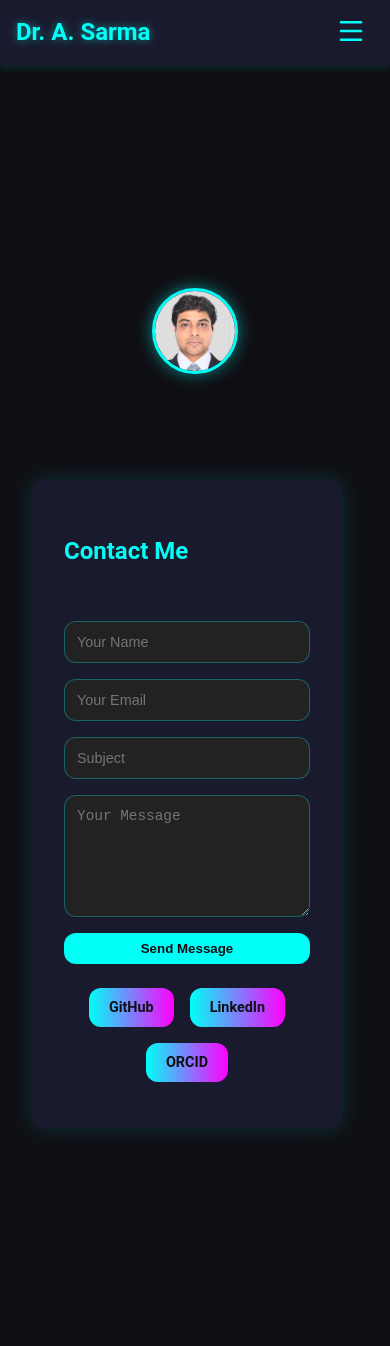
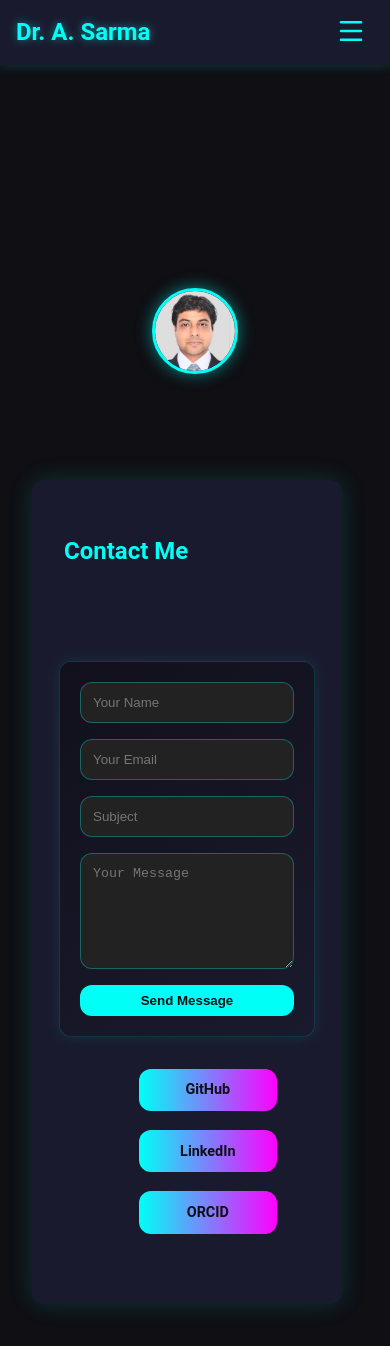
Before and after one commit to abhisakh/Advance_Portfolio, a React (Vite) app in the folder portfolio/: page /contact in a window 390 px wide. Shown: the top 1346 px of the page. Before the commit the page ends 1288 px from the top, so only its background shows below. Built offline with nearby package versions, Linux system fonts and the light colour scheme.

Commit message:
Contact form alignment

```diff
--- a/portfolio/src/pages/Contact.jsx
+++ b/portfolio/src/pages/Contact.jsx
@@ -3,7 +3,8 @@ import { motion, AnimatePresence } from 'framer-motion';
 import emailjs from '@emailjs/browser';
 import CardSection from '../components/CardSection';
 import ProfileImage from '../components/ProfileImage';
-import PageLayout from '../components/PageLayout'; // 👈 IMPORT PageLayout
+import PageLayout from '../components/PageLayout';
+import '../styles/contact.css'; // ✅ Ensure CSS is imported
 
 const Contact = () => {
   const [formData, setFormData] = useState({
@@ -25,34 +26,32 @@ const Contact = () => {
     setStatus({ loading: true, success: false, error: null });
 
     emailjs
-      .send(
-        'service_v0k7of',
-        'template_zfx02eu',
-        formData,
-        '3FmPkk6tBfERYp_x3'
-      )
+      .send('service_v0k7of', 'template_zfx02eu', formData, '3FmPkk6tBfERYp_x3')
       .then(
         () => {
           setStatus({ loading: false, success: true, error: null });
           setFormData({ from_name: '', from_email: '', subject: '', message: '' });
-
-          // Hide animation after 3 seconds
           setTimeout(() => setStatus({ ...status, success: false }), 3000);
         },
         (error) => {
           console.error('EmailJS Error:', error);
-          setStatus({ loading: false, success: false, error: 'Failed to send message. Please try again.' });
+          setStatus({
+            loading: false,
+            success: false,
+            error: 'Failed to send message. Please try again.',
+          });
         }
       );
   };
 
   return (
-    <PageLayout pageTitle="Contact"> {/* 👈 WRAPPED CONTENT */}
-      {/* 🟢 FIX: Added fixed-image-offset class here */}
+    <PageLayout pageTitle="Contact">
       <main className="fixed-image-offset">
         <ProfileImage size={120} />
 
         <CardSection title="Contact Me">
+          {/* 🧭 NEW WRAPPER ensures centered layout */}
+          <div className="contact-container">
             <form className="contact-form" onSubmit={handleSubmit}>
               <input
                 type="text"
@@ -91,17 +90,18 @@ const Contact = () => {
             </form>
 
             {status.error && (
-            <p style={{ color: 'tomato', marginTop: '1rem' }}>{status.error}</p>
+              <p className="contact-error">{status.error}</p>
             )}
 
-          <div className="contact-links" style={{ marginTop: '1.5rem', display: 'flex', gap: '1rem' }}>
+            <div className="contact-links">
               <a href="https://github.com/abhisakh" target="_blank" rel="noopener noreferrer">GitHub</a>
               <a href="https://www.linkedin.com/in/dr-abhisakh-sarma" target="_blank" rel="noopener noreferrer">LinkedIn</a>
               <a href="https://orcid.org/0000-0002-0785-8902" target="_blank" rel="noopener noreferrer">ORCID</a>
             </div>
+          </div>
         </CardSection>
 
-        {/* ✅ Success Animation Overlay */}
+        {/* ✅ Success Overlay Animation */}
         <AnimatePresence>
           {status.success && (
             <motion.div
--- a/portfolio/src/styles/contact.css
+++ b/portfolio/src/styles/contact.css
@@ -1,34 +1,34 @@
 /* =====================================================
-   contact.css
-   (Extracted from App.css, Section 6 & Responsive Contact Rules)
+   contact.css — Final Layout-Fixed Version
    ===================================================== */
 
-/* --- Contact Section Styles --- */
-.contact-section {
+.contact-container {
   display: flex;
   flex-direction: column;
   align-items: center;
-  padding: var(--section-padding) 1rem;
+  justify-content: flex-start;
   width: 100%;
-  max-width: var(--max-content-width);
-  gap: 2rem;
-}
-.contact-section h2 {
-  font-size: clamp(1.5rem, 4vw, 2rem);
-  color: var(--accent-color);
-}
-.contact-section p {
-  font-size: clamp(0.9rem, 2vw, 1rem);
-  color: #ccc;
+  max-width: 700px;
+  margin: 0 auto;
+  padding: 2rem 1rem;
+  box-sizing: border-box;
 }
 
+/* --- Contact Form --- */
 .contact-form {
   display: flex;
   flex-direction: column;
   gap: 1rem;
   width: 100%;
-  max-width: 500px;
+  background: linear-gradient(145deg, #11101b, #1a1a2e);
+  border: 1px solid rgba(0, 255, 247, 0.15);
+  border-radius: var(--border-radius);
+  box-shadow: 0 0 1rem rgba(0, 255, 247, 0.1);
+  padding: 2rem;
+  margin-top: 1rem;
+  transition: all 0.35s ease;
 }
+
 .contact-form input,
 .contact-form textarea {
   background-color: #222;
@@ -38,18 +38,20 @@
   border-radius: var(--border-radius);
   transition: border-color 0.3s, box-shadow 0.3s;
 }
+
 .contact-form input:focus,
 .contact-form textarea:focus {
   border-color: var(--accent-color);
-  box-shadow: 0 0 0 2px rgba(0, 255, 247, 0.5);
+  box-shadow: 0 0 0 2px rgba(0, 255, 247, 0.4);
   outline: none;
 }
 
+/* --- Submit Button --- */
 .contact-submit {
   background: var(--accent-color);
   color: var(--bg-color);
   font-weight: 700;
-  padding: 0.75rem;
+  padding: 0.8rem;
   border-radius: var(--border-radius);
   border: none;
   cursor: pointer;
@@ -61,17 +63,24 @@
   transform: translateY(-2px);
 }
 
-/* Contact links (GitHub, LinkedIn, ORCID) */
+/* --- Error Message --- */
+.contact-error {
+  color: tomato;
+  margin-top: 1rem;
+  text-align: center;
+}
+
+/* --- Links --- */
 .contact-links {
   display: flex;
-  gap: 1.5rem;
-  margin-top: 1.5rem;
   flex-wrap: wrap;
+  gap: 1.2rem;
+  margin-top: 2rem;
   justify-content: center;
 }
 .contact-links a {
   display: inline-block;
-  padding: 0.5rem 1.25rem;
+  padding: 0.6rem 1.3rem;
   border-radius: var(--border-radius);
   background: linear-gradient(90deg, var(--accent-color), var(--accent-hover));
   color: var(--bg-color);
@@ -80,10 +89,10 @@
 }
 .contact-links a:hover {
   transform: translateY(-2px) scale(1.05);
-  box-shadow: 0 0 1.5rem var(--accent-hover);
+  box-shadow: 0 0 1.2rem var(--accent-hover);
 }
 
-/* Contact Success Animation */
+/* --- Success Overlay Animation --- */
 .success-overlay {
   position: fixed;
   top: 0;
@@ -100,7 +109,6 @@
   text-align: center;
   backdrop-filter: blur(4px);
 }
-
 .success-checkmark {
   font-size: 4rem;
   font-weight: bold;
@@ -110,20 +118,29 @@
   text-shadow: 0 0 2rem rgba(0, 255, 247, 0.6);
   margin-bottom: 1rem;
 }
-
 .success-overlay p {
   font-size: 1.2rem;
   color: var(--text-color);
 }
 
-/* --- Responsive Contact Styles (Mobile) --- */
+/* --- Responsive --- */
 @media (max-width: 768px) {
-  .contact-section {
-    padding: 2rem 1rem;
-    gap: 1.5rem;
+  .contact-container {
+    max-width: 100%;
+    padding: 1.5rem 1rem;
   }
-  .contact-form input,
-  .contact-form textarea {
-    font-size: 0.9rem;
+
+  .contact-form {
+    padding: 1.25rem;
+  }
+
+  .contact-links {
+    flex-direction: column;
+    align-items: center;
+  }
+
+  .contact-links a {
+    width: 100%;
+    text-align: center;
   }
 }
```
Lines whose indentation alone changed are shown as unchanged.
